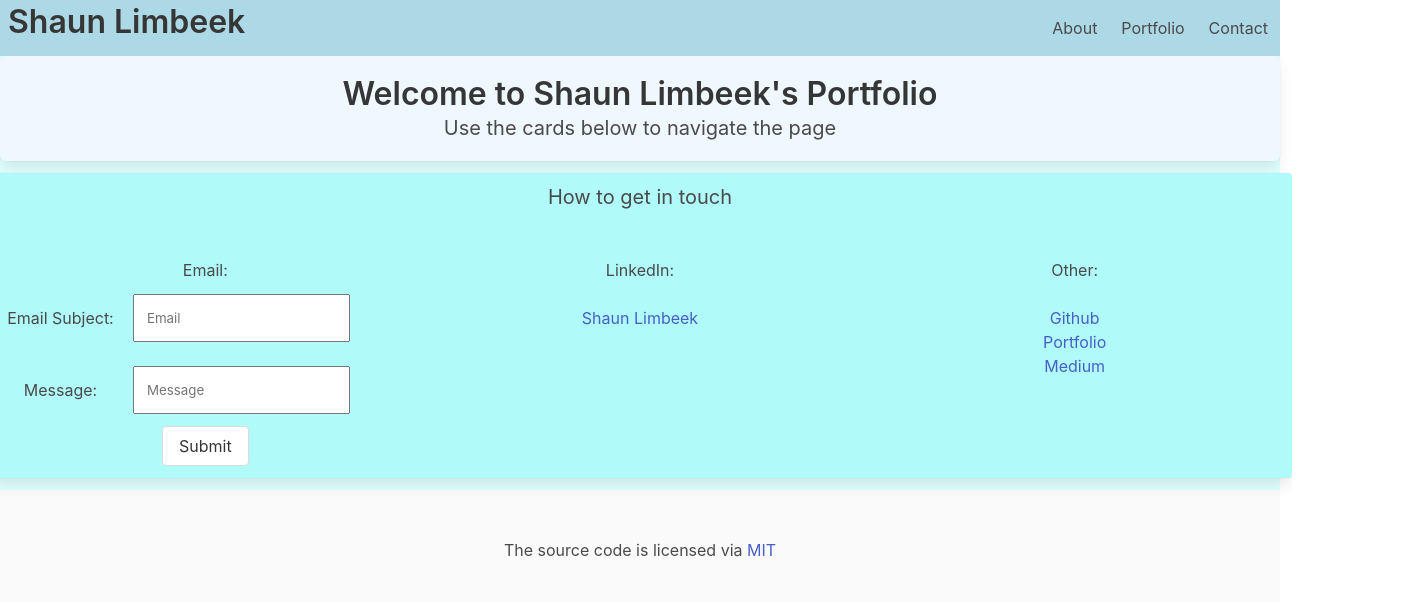
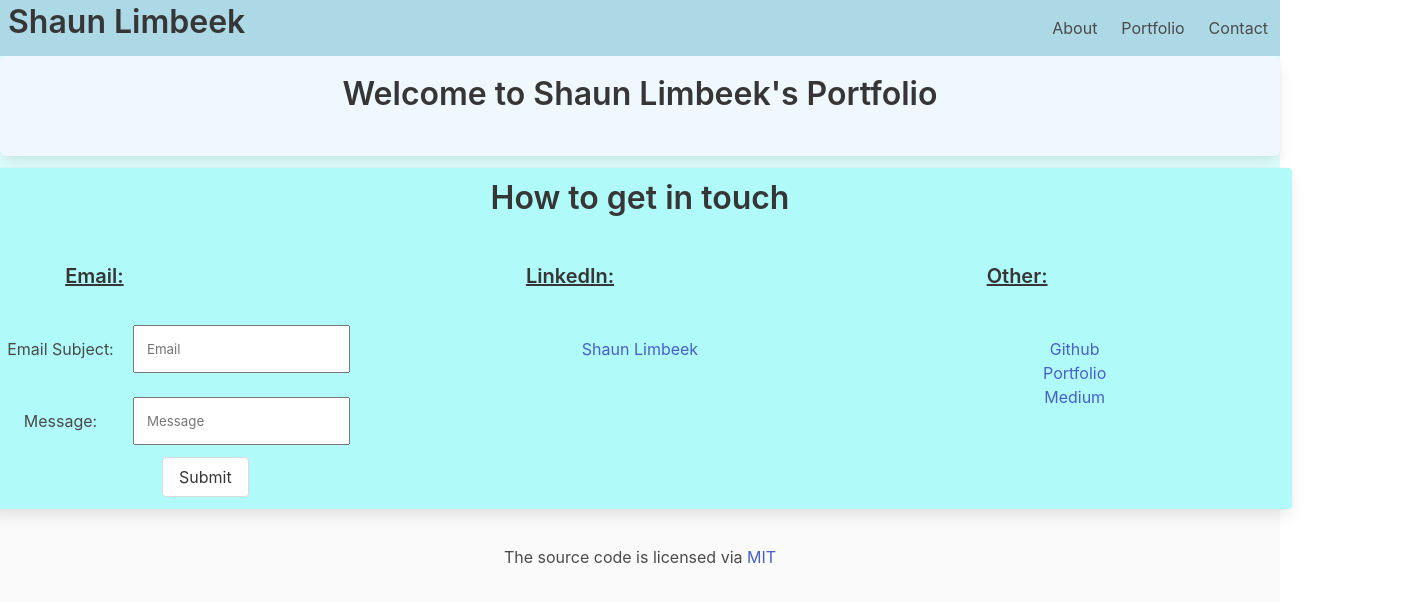
Before and after one commit to slimbeek6/React-Portfolio-SML, a React (Create React App) app in the folder portfolioapp/: page /contact in a window 1280 px wide. Shown: the top 602 px of the page, 1409 px wide, since content can reach past the window. Built offline with nearby package versions, Linux system fonts and the light colour scheme.

Commit message:
cleaned up the header and some of the pages

```diff
--- a/portfolioapp/src/App.js
+++ b/portfolioapp/src/App.js
@@ -15,7 +15,6 @@ function App() {
     <Router>
       <div className="App">
         <Navbar />
-        <Header />
         <Switch>
           <Route exact path="/" component={Home} />
           <Route exact path="/portfolio" component={Portfolio} />
--- a/portfolioapp/src/components/Header/index.js
+++ b/portfolioapp/src/components/Header/index.js
@@ -1,11 +1,11 @@
 import React from "react";
 import "./style.css";
 
-function Header () {
+function Header (props) {
     return (
         <header className="box header">
             <h1 className="title" >Welcome to Shaun Limbeek's Portfolio</h1>
-            <h3 className="subtitle">Use the cards below to navigate the page</h3>
+            <h3 className="subtitle" id="subtitle" style={{ display: props.display }}>Use the cards below to navigate the page</h3>
         </header>
     );
 }
--- a/portfolioapp/src/pages/About.js
+++ b/portfolioapp/src/pages/About.js
@@ -1,7 +1,11 @@
 import React from "react";
+import Header from "../components/Header";
 
 const About = () => {
     return (
+        <div>
+        <Header display="none" />
+
         <section class="section">
             <div>
                 <h1 class="title">
@@ -22,6 +26,7 @@ const About = () => {
             </div>
 
         </section>
+        </div>
     )
 };
 
--- a/portfolioapp/src/pages/Contact.js
+++ b/portfolioapp/src/pages/Contact.js
@@ -1,17 +1,20 @@
 import React from "react";
+import Header from "../components/Header";
 
 const Contact = () => {
     return (
+        <div>
+            <Header display="none" />
         <div class="columns">
             <div class="card column is-full" id="contactPane">
 
-                    <h4 class="subtitle">How to get in touch</h4>
+                    <h3 class="title">How to get in touch</h3>
 
                     <br />
                     <div class="columns">
-                        <h5 id="emailSect" class="column is-one-third">Email: </h5>
-                        <h5 id="emailSect" class="column is-one-third">LinkedIn: </h5>
-                        <h5 id="emailSect" class="column is-one-third">Other: </h5>
+                        <h4 id="emailSect" class="column is-one-third subtitle" style={{textAlign: "left", marginLeft: "5%"}}><strong>Email: </strong></h4>
+                        <h4 id="emailSect" class="column is-one-third subtitle" style={{textAlign: "left", marginLeft: "2%"}}><strong>LinkedIn: </strong></h4>
+                        <h4 id="emailSect" class="column is-one-third subtitle" style={{textAlign: "left", marginLeft: "2%"}}><strong>Other: </strong></h4>
                     </div>
 
                     <div class="columns">
@@ -40,6 +43,7 @@ const Contact = () => {
                     </div>
             </div>
         </div>
+        </div>
     )
 };
 
--- a/portfolioapp/src/pages/Home.js
+++ b/portfolioapp/src/pages/Home.js
@@ -1,9 +1,12 @@
 import React from "react";
 import { Link } from "react-router-dom";
+import Header from "../components/Header";
 
 
 const Home = () => {
     return (
+      <div>
+        <Header />
       <div class="tile is-ancestor" >
         <div class="tile is-parent" >
             <article class="tile is-child box" >
@@ -29,6 +32,7 @@ const Home = () => {
             </article>
         </div>
       </div>
+      </div>
     )
 };
 
--- a/portfolioapp/src/pages/Portfolio.js
+++ b/portfolioapp/src/pages/Portfolio.js
@@ -1,19 +1,21 @@
 import React from "react";
 import Project from "../components/Project";
-
+import Header from "../components/Header";
 
 
 const Portfolio = () => {
 
     return (
+        <div>
+        <Header display="none"/>
+            <div className="container">
+                <h2 className="title">Portfolio</h2>
 
-        <div className="container">
-            <h2 className="title">Portfolio</h2>
+                <Project title="Job Hunt Logger" url="https://fathomless-atoll-85765.herokuapp.com/" img="../assets/job-hunt.jpg" alt="Screenshot of a project website that allows users to track their job hunt" description="In this project, I worked with two other coders to build a dashboard that would be able to provide a user with  a way to track their job search once our coding class ended. This is a full stack web application that empowers a user to better organize their job search. The user can create a unique profile, add job applications, track their status, update with notes, and compare data. The application was built using an MVC framework with Handlebars, Express, mySQL, and Sequelize."/>
+                <Project title="Financial and News Dashboard" url="https://slimbeek6.github.io/team7-score-dash/" img="../assets/financial-dash-output.png" alt="Screenshot of a project website that allows users to track stock and cryptocurrency prices, news stories, and local weather" description="In this project, I worked with two other coders to build a dashboard that would be able to provide a user with current weather, news, and financial performance of stocks and cryptocurrencies. This project was built utilizing a combination of HTML, CSS, Javascript, and JSON."/>
+                <Project title="Single Day Planner" url="https://slimbeek6.github.io/single-day-planner-SL/" img="../assets/single-day.png" alt="Screenshot of a project website that allows users to track their daily tasks" description="The ask was to create a planner that would cover a single work day, split out by hour, which a user could add meetings or other items to, save these items, and return to the page to see the items. The planner should also display the current date, and each hour should display whether the hour has passed, is happening, or is in the future by changing color. To accomplish this, the page was built out in HTML to provide the overall layout of the planner, then using a combination of the moment.js API (to get the current date and time) and jQuery to create, save to local storage, and display whatever items the user has input."/>
 
-            <Project title="Job Hunt Logger" url="https://fathomless-atoll-85765.herokuapp.com/" img="../assets/job-hunt.jpg" alt="Screenshot of a project website that allows users to track their job hunt" description="In this project, I worked with two other coders to build a dashboard that would be able to provide a user with  a way to track their job search once our coding class ended. This is a full stack web application that empowers a user to better organize their job search. The user can create a unique profile, add job applications, track their status, update with notes, and compare data. The application was built using an MVC framework with Handlebars, Express, mySQL, and Sequelize."/>
-            <Project title="Financial and News Dashboard" url="https://slimbeek6.github.io/team7-score-dash/" img="../assets/financial-dash-output.png" alt="Screenshot of a project website that allows users to track stock and cryptocurrency prices, news stories, and local weather" description="In this project, I worked with two other coders to build a dashboard that would be able to provide a user with current weather, news, and financial performance of stocks and cryptocurrencies. This project was built utilizing a combination of HTML, CSS, Javascript, and JSON."/>
-            <Project title="Single Day Planner" url="https://slimbeek6.github.io/single-day-planner-SL/" img="../assets/single-day.png" alt="Screenshot of a project website that allows users to track their daily tasks" description="The ask was to create a planner that would cover a single work day, split out by hour, which a user could add meetings or other items to, save these items, and return to the page to see the items. The planner should also display the current date, and each hour should display whether the hour has passed, is happening, or is in the future by changing color. To accomplish this, the page was built out in HTML to provide the overall layout of the planner, then using a combination of the moment.js API (to get the current date and time) and jQuery to create, save to local storage, and display whatever items the user has input."/>
-
+            </div>
         </div>
     )
 };
```
Also changed, not shown: portfolioapp/src/components/Header/style.css (line endings or trailing spaces).
